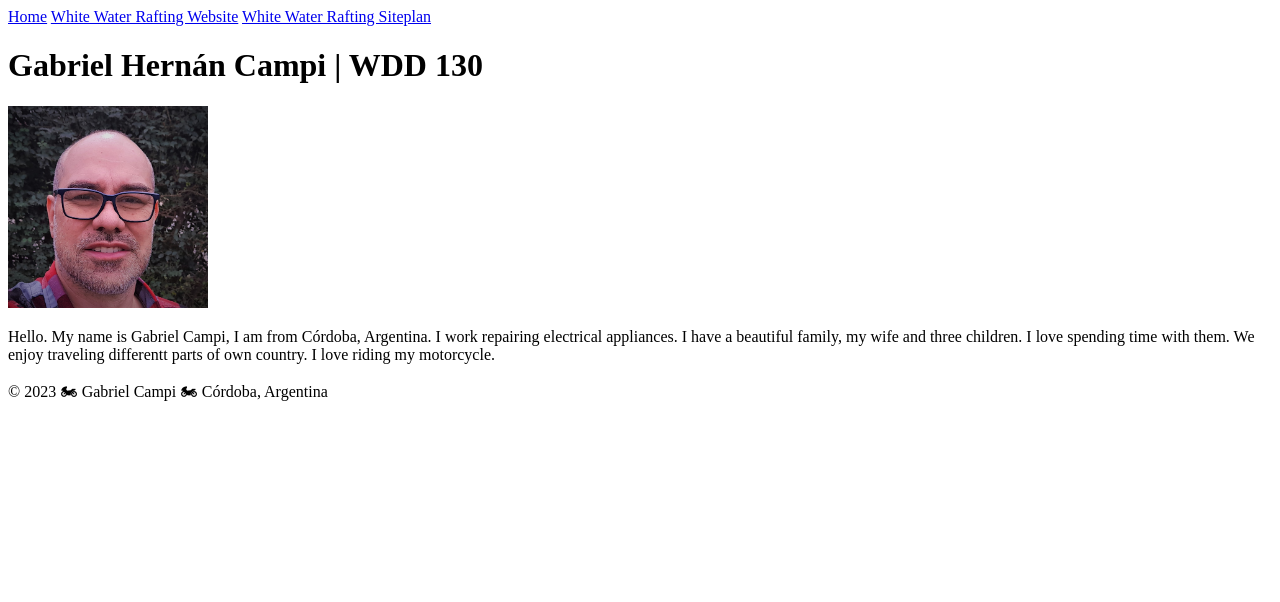
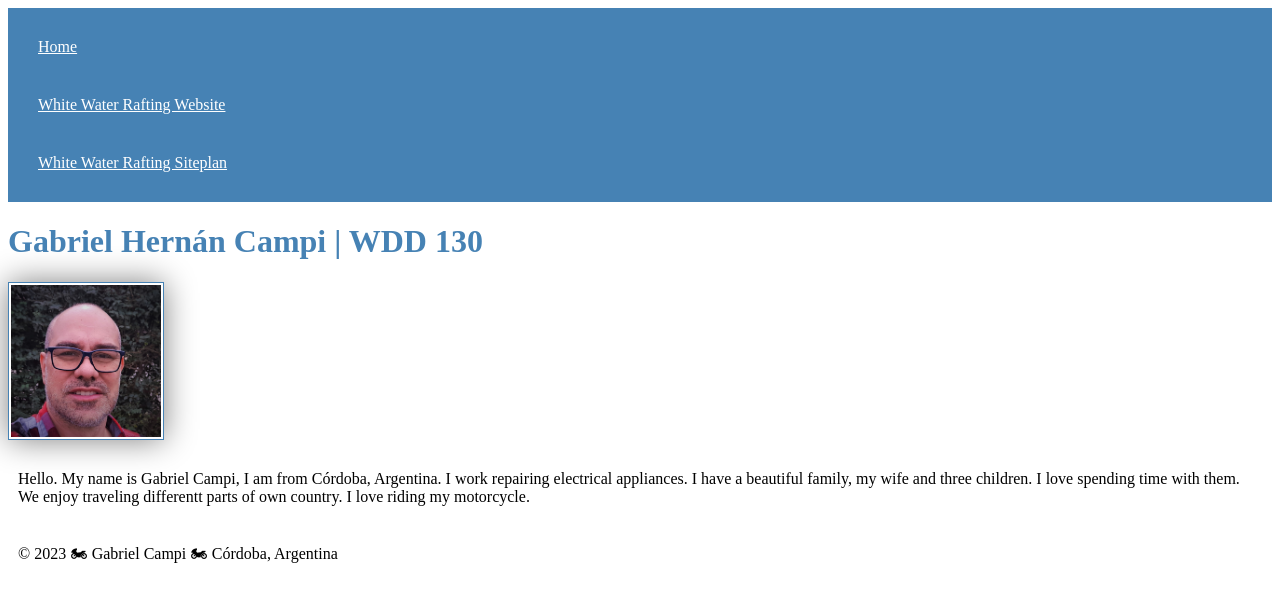
Before and after one commit to ghcampi/wdd130, a plain HTML site: page index.html in a window 1280 px wide. Drawn offline with Linux system fonts and the light colour scheme.

Commit message:
Created folder CSS

```diff
--- a/index.html
+++ b/index.html
@@ -1,9 +1,11 @@
 <!DOCTYPE html>
 <html lang="en-US">
     <head>
+
         <meta charset="UTF-8">
         <meta name="viewport" content="width=device-width, initial-scale=1.0">
         <title>Gabriel Hernán Campi | WDD 130</title>
+        <link rel="stylesheet" href="styles/styles.css">
     </head>
 
     <body>
@@ -17,7 +19,7 @@
         </header>
         <main>
             <h1>Gabriel Hernán Campi | WDD 130</h1>
-            <img src="images/gabriel-campI.jpg" alt="Gabriel Campi with glasses" width="200">
+            <img src="images/gabriel-campi.jpg" alt="Gabriel Campi with glasses" width="200">
             <p>Hello. My name is Gabriel Campi, I am from Córdoba, Argentina. I work repairing electrical appliances.
               I have a beautiful family, my wife and three children.
                 I love spending time with them. We enjoy traveling differentt parts of own country. I love riding my motorcycle.</p>
--- /dev/null
+++ b/styles/styles.css
@@ -0,0 +1,22 @@
+nav {
+    background-color: steelblue;
+    padding: 10px;
+}
+nav a {
+    color: white;
+    display: block;
+    padding: 20px;
+}
+h1 {
+    color: steelblue;
+}
+img {
+    width: 150px;
+    height: auto;
+    border: 1px solid steelblue;
+    padding: 2px;
+    box-shadow: 0 0 30px gray;
+}
+p {
+    padding: 10px;
+}
```
